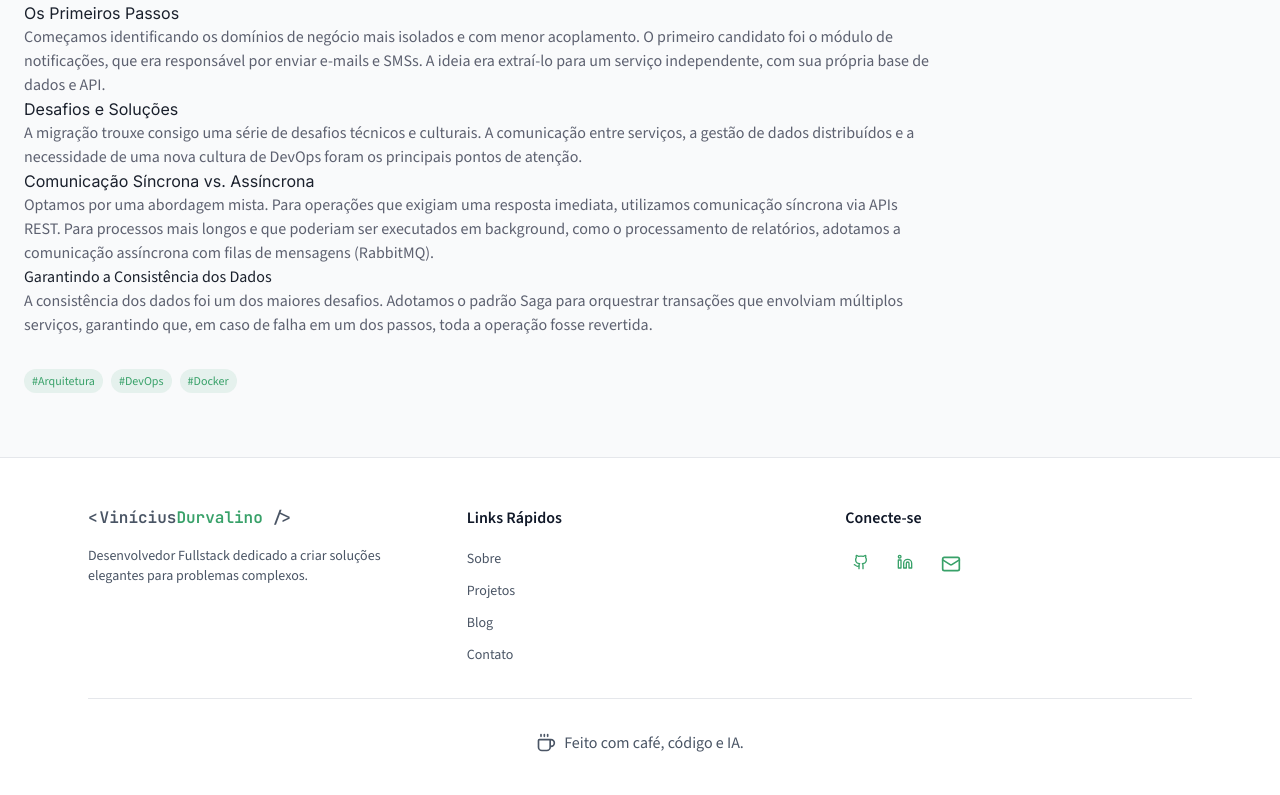
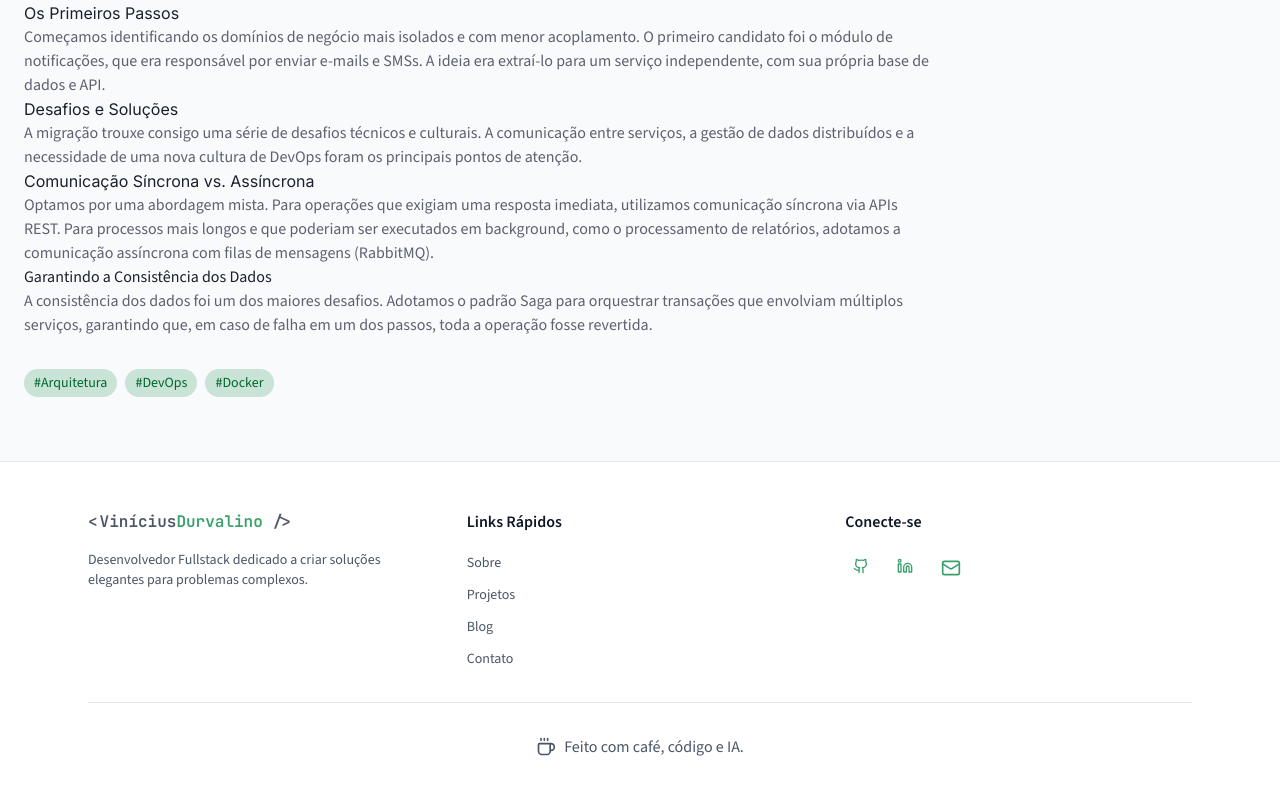
Before and after one commit to vdurvalino/professional-profile-page, a Next.js app: page /blog/1 in a window 1280 px wide. Shown: the part 968-1763 px from the top of the page. Built offline with nearby package versions, Linux system fonts and the light colour scheme.

Commit message:
feat: add reusable Badge component and apply it across the app

```diff
--- a/src/app/(components)/HeroSection.tsx
+++ b/src/app/(components)/HeroSection.tsx
@@ -10,6 +10,7 @@ import reactPic from "@/../public/tech/react.png"
 import tailwindPic from "@/../public/tech/tailwind.png"
 import vercelPic from "@/../public/tech/vercel.svg"
 import {Button} from "@/components/ui/Button";
+import {Badge} from "@/components/ui/Badge";
 
 export const HeroSection: React.FC = () => {
 
@@ -25,11 +26,10 @@ export const HeroSection: React.FC = () => {
         <section className="page max-w-[88rem]">
             <div className="flex flex-col md:flex-row gap-12 items-center">
                 <div className="flex-1 flex flex-col gap-8">
-                    <div
-                        className="inline-flex w-fit items-center gap-2 px-4 py-2 bg-primary/25 dark:bg-primary-dark/25 text-green-800 dark:text-green-200 rounded-full text-sm font-medium">
+                    <Badge size={"lg"}>
                         <div className="w-2 h-2 bg-primary rounded-full animate-pulse"></div>
                         Disponível para projetos
-                    </div>
+                    </Badge>
 
                     <h1 className="text-4xl md:text-6xl font-medium text-gray-900 dark:text-white">
                         Olá, eu sou um Desenvolvedor Fullstack
--- a/src/app/blog/[id]/page.tsx
+++ b/src/app/blog/[id]/page.tsx
@@ -5,6 +5,7 @@ import {Calendar, BookOpen, ArrowLeft} from 'lucide-react';
 import Sidebar from './(components)/Sidebar';
 import Link from "next/link";
 import Image from "next/image"
+import {Badge} from "@/components/ui/Badge";
 
 interface BlogPostPageProps {
   id: string;
@@ -78,12 +79,7 @@ export default async function BlogPage({params}: {params: Promise<BlogPostPagePr
               />
               <div className="mt-8 flex flex-wrap gap-2">
                 {post.tags.map(( tag, index ) => (
-                    <span
-                        key={index}
-                        className="px-2 py-1 bg-primary/10 dark:bg-primary-dark/10 text-primary rounded-full text-xs"
-                    >
-                  #{tag}
-                </span>
+                    <Badge key={index}>#{tag}</Badge>
                 ))}
               </div>
             </article>
--- a/src/app/projects/[id]/page.tsx
+++ b/src/app/projects/[id]/page.tsx
@@ -5,6 +5,7 @@ import Link from 'next/link';
 import Image from "next/image";
 import ReactMarkdown from "react-markdown"
 import {Button} from "@/components/ui/Button";
+import {Badge} from "@/components/ui/Badge";
 
 
 interface ProjectPageProps {
@@ -64,12 +65,7 @@ export default async function ProjectPage({params}: {params: Promise<ProjectPage
             <h3 className="text-lg font-semibold text-font-primary dark:text-font-primary-dark mb-3">Tecnologias Utilizadas</h3>
             <div className="flex flex-wrap gap-2 mb-6">
               {project.tech.map((tech, i) => (
-                <span
-                  key={i}
-                  className="px-3 py-1 bg-primary/15 dark:bg-primary-dark/15 text-primary dark:text-primary-dark rounded-full text-sm font-mono"
-                >
-                  {tech}
-                </span>
+                <Badge key={i} className="font-mono">{tech}</Badge>
               ))}
             </div>
 
--- a/src/components/BlogCard.tsx
+++ b/src/components/BlogCard.tsx
@@ -3,6 +3,7 @@
 import React from 'react';
 import {BookOpen, Calendar} from 'lucide-react';
 import Link from "next/link";
+import {Badge} from "@/components/ui/Badge";
 
 interface BlogPostCardProps {
     post: {
@@ -44,12 +45,7 @@ export const BlogPostCard: React.FC<BlogPostCardProps> = ( {post}: BlogPostCardP
 
                 <div className="flex flex-wrap gap-2">
                     {tags.map(( tag, index ) => (
-                        <span
-                            key={index}
-                            className="px-2 py-1 bg-primary/20 dark:bg-primary-dark/20 text-gray-600 dark:text-gray-300 rounded-full text-xs"
-                        >
-                            #{tag}
-                        </span>
+                        <Badge size={'sm'} key={index} className="font-mono">#{tag}</Badge>
                     ))}
                 </div>
             </article>
--- a/src/components/ProjectsCard.tsx
+++ b/src/components/ProjectsCard.tsx
@@ -3,6 +3,7 @@ import {ArrowRight, Sparkles, Star} from 'lucide-react';
 import Link from "next/link";
 import Image from "next/image";
 import {Button} from "@/components/ui/Button";
+import {Badge} from "@/components/ui/Badge";
 
 interface ProjectsCardProps {
     index: number
@@ -24,7 +25,8 @@ export const ProjectsCard: React.FC<ProjectsCardProps> = ( {project, index}: Pro
     return (
         <div className="grid md:grid-cols-2 gap-8 md:gap-12 items-center">
             {/* Image Container */}
-            <div className={`relative group overflow-hidden rounded-2xl h-50 md:h-80 ${index % 2 !== 0 ? 'md:order-last' : ''}`}>
+            <div
+                className={`relative group overflow-hidden rounded-2xl h-50 md:h-80 ${index % 2 !== 0 ? 'md:order-last' : ''}`}>
                 <Image
                     src={image}
                     alt={title}
@@ -65,17 +67,11 @@ export const ProjectsCard: React.FC<ProjectsCardProps> = ( {project, index}: Pro
 
                 {/* Tech Stack */}
                 <div className="mt-6 flex flex-wrap items-center gap-2">
-                    {tech.slice(0, 3).map((tech, i) => (
-                        <span key={i}
-                              className="px-3 py-1 bg-primary/15 dark:bg-primary-dark/15 text-gray-600 dark:text-gray-400 rounded-full text-sm font-mono">
-                            {tech}
-                        </span>
+                    {tech.slice(0, 3).map(( tech, i ) => (
+                        <Badge key={i} className={"font-mono"}>{tech}</Badge>
                     ))}
                     {tech.length > 3 && (
-                        <span
-                            className="px-3 py-1 bg-primary/15 dark:bg-primary-dark/15 text-gray-600 dark:text-gray-400 rounded-full text-sm font-mono">
-                            +{tech.length - 3}
-                        </span>
+                        <Badge className={"font-mono"}>+{tech.length - 3}</Badge>
                     )}
                 </div>
 
--- /dev/null
+++ b/src/components/ui/Badge.tsx
@@ -0,0 +1,61 @@
+import React from "react";
+import {tv, VariantProps} from "tailwind-variants";
+
+const badgeVariants = tv({
+    base: "inline-flex w-fit items-center gap-2 rounded-full font-medium transition-all",
+    variants: {
+        colorScheme: {
+            green: "bg-primary/25 text-green-800 dark:bg-primary-dark/25 dark:text-green-200",
+        },
+        size: {
+            sm: "px-2 py-1 text-xs font-normal",
+            md: "px-2.5 py-1 text-sm font-normal",
+            lg: "px-4 py-2 text-sm",
+        },
+    },
+    // Default variants are applied if no props are specified.
+    defaultVariants: {
+        colorScheme: "green",
+        size: "md",
+    },
+});
+
+type BadgeVariants = VariantProps<typeof badgeVariants>;
+
+type PolymorphicProps<C extends React.ElementType, P> = P & {
+    as?: C;
+} & Omit<React.ComponentPropsWithoutRef<C>, keyof P | "as">;
+
+export type BadgeProps<C extends React.ElementType = "span"> =
+    PolymorphicProps<
+        C,
+        BadgeVariants & {
+        className?: string;
+        leftIcon?: React.ReactNode;
+        rightIcon?: React.ReactNode;
+    }
+    >;
+
+export const Badge = React.forwardRef(
+    <C extends React.ElementType = "span">(
+        {as, colorScheme, size, className, leftIcon, rightIcon, ...props}: BadgeProps<C>,
+        ref: React.Ref<Element>
+    ) => {
+        const Component = as || "span";
+
+        return (
+            // @ts-expect-error Expected error as we are passing props to a dynamic component.
+            <Component
+                ref={ref}
+                className={badgeVariants({colorScheme, size, className})}
+                {...props}
+            >
+                {leftIcon && leftIcon}
+                {props.children}
+                {rightIcon && rightIcon}
+            </Component>
+        );
+    }
+);
+
+Badge.displayName = "Badge";
```
Lines whose indentation alone changed are shown as unchanged.
